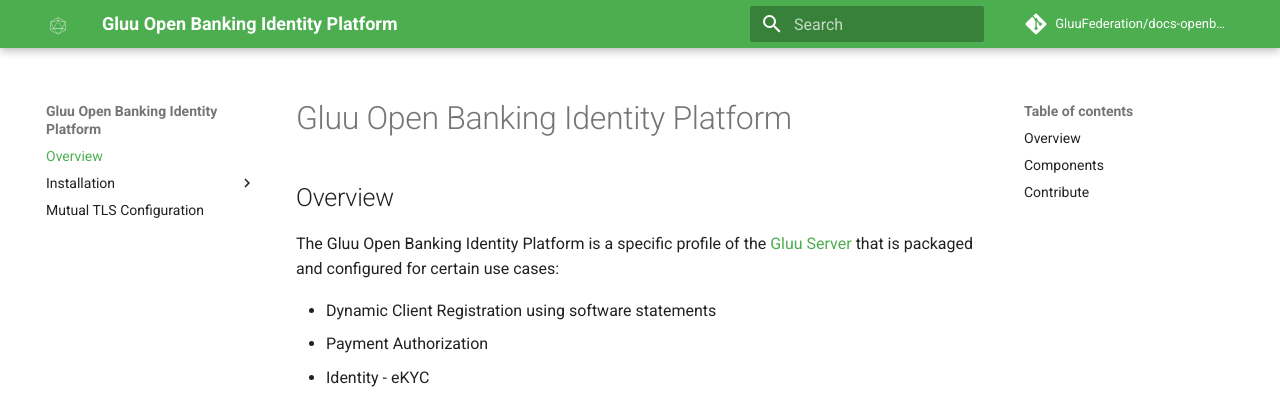
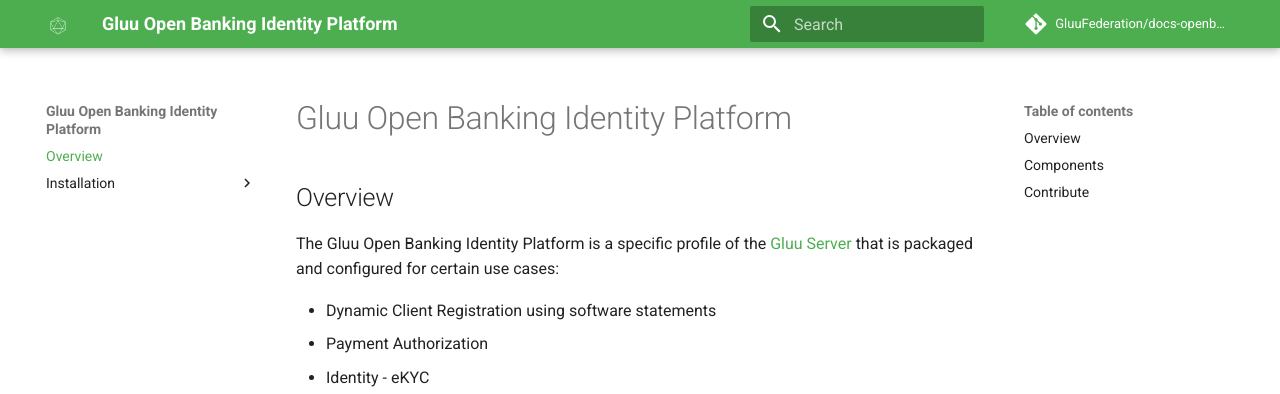
Before and after one commit to GluuFederation/docs-openbanking-prod, an MkDocs documentation site: the page built from docs/source/index.md, in a window 1280 px wide. Shown: the top 394 px of the page. Built offline with MkDocs 1.6.1 and Material for MkDocs 9.7.7, drawn with Linux system fonts in a browser that asks for light colours; comment, search, counter and statistics services are not loaded.

Commit message:
Removed MTLS page
Information now on distribution-specific installation pages

```diff
--- a/docs/mkdocs.yml
+++ b/docs/mkdocs.yml
@@ -53,7 +53,6 @@ nav:
 #    - Identity: use-cases/identity.md
 #- Operation Guide: operation.md
 #- Key Management: key-management.md
-- Mutual TLS Configuration: mtls.md
 #- Requirements by Country:
 #    - Australia: country/australia-reqs.md
 #    - Brazil: country/brazil-reqs.md
```
